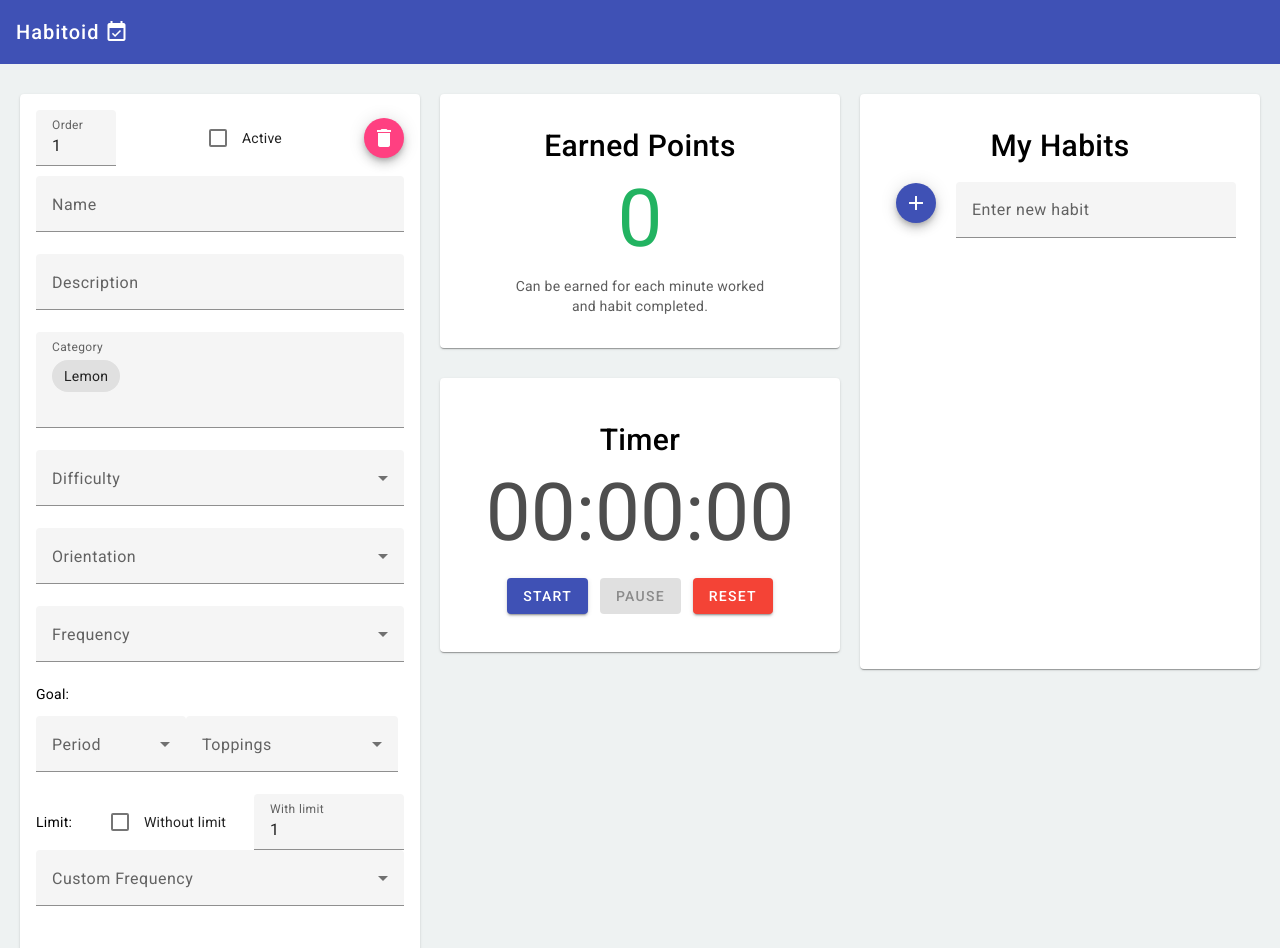
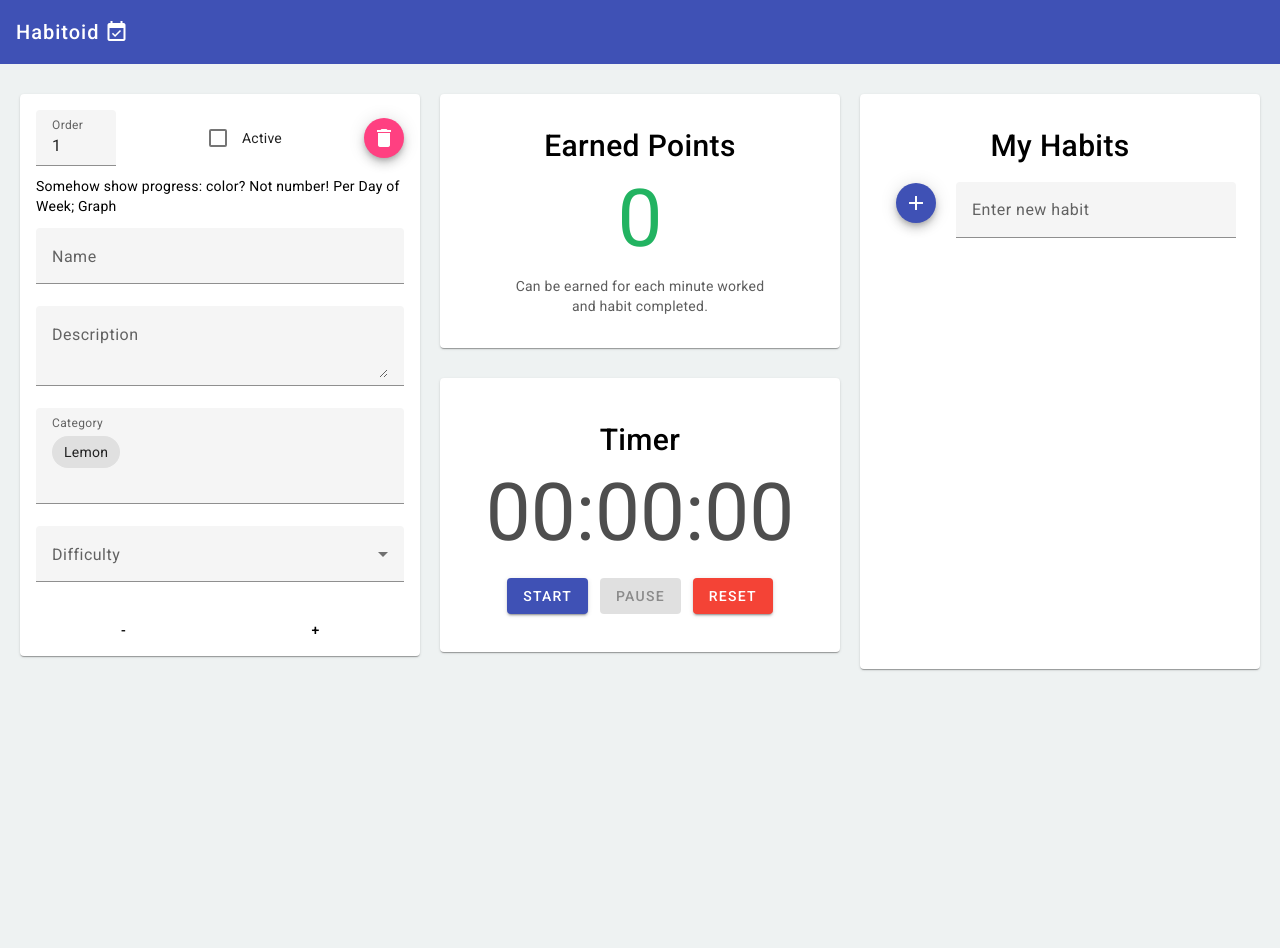
Before and after one commit to johannesstroebele91/habitoid, an Angular app: page /home/1 in a window 1280 px wide. Shown: the top 948 px of the page. After the commit the page ends 800 px from the top, so only its background shows below. Built offline with nearby package versions, Linux system fonts and the light colour scheme.

Commit message:
Reduce options to the ones for the first iteration for ideal

```diff
--- a/src/app/components/ideal.component.ts
+++ b/src/app/components/ideal.component.ts
@@ -39,6 +39,8 @@ import {COMMA, ENTER} from "@angular/cdk/keycodes";
           </button>
         </div>
 
+        <p>Somehow show progress: color? Not number! Per Day of Week; Graph</p>
+
         <mat-form-field style="width: 100%">
           <mat-label>Name</mat-label>
           <input matInput>
@@ -46,7 +48,7 @@ import {COMMA, ENTER} from "@angular/cdk/keycodes";
 
         <mat-form-field style="width: 100%">
           <mat-label>Description</mat-label>
-          <input matInput>
+          <textarea matInput></textarea>
         </mat-form-field>
 
         <mat-form-field style="width: 100%">
@@ -86,67 +88,6 @@ import {COMMA, ENTER} from "@angular/cdk/keycodes";
             <mat-option value="two">Difficult</mat-option>
           </mat-select>
         </mat-form-field>
-
-        <mat-form-field style="width: 100%">
-          <mat-label>Orientation</mat-label>
-          <mat-select>
-            <mat-option value="one">Frequency</mat-option>
-            <mat-option value="one">Positive</mat-option>
-            <mat-option value="two">Negative</mat-option>
-            <mat-option value="two">Positive and Negative</mat-option>
-          </mat-select>
-        </mat-form-field>
-
-        <mat-form-field style="width: 100%">
-          <mat-label>Frequency</mat-label>
-          <mat-select>
-            <mat-option value="one">Everyday</mat-option>
-            <mat-option value="two">Weekly</mat-option>
-            <mat-option value="two">Monthly</mat-option>
-            <mat-option value="two">Custom</mat-option>
-          </mat-select>
-        </mat-form-field>
-
-        <!-- If "CUSTOM" is chosen for frequency-->
-        <div>
-          <p>Goal:</p>
-          <mat-form-field style="width: 150px">
-            <mat-label>Period</mat-label>
-            <mat-select>
-              <mat-option value="one">Day</mat-option>
-              <mat-option value="two">Week</mat-option>
-              <mat-option value="two">Month</mat-option>
-            </mat-select>
-          </mat-form-field>
-          <mat-form-field>
-            <mat-label>Toppings</mat-label>
-            <mat-select [formControl]="days" multiple>
-              @for (day of dayList; track day) {
-                <mat-option [value]="day">{{ day }}</mat-option>
-              }
-            </mat-select>
-          </mat-form-field>
-        </div>
-
-        <div style="display: flex; align-items: center; justify-content: space-between;">
-          <span>Limit:</span>
-          <mat-checkbox>Without limit</mat-checkbox>
-          <mat-form-field style="width: 150px" subscriptSizing="dynamic">
-            <mat-label>With limit</mat-label>
-            <input type="number" matInput [value]="1">
-          </mat-form-field>
-        </div>
-
-        <mat-form-field style="width: 100%">
-          <mat-label>Custom Frequency</mat-label>
-          <mat-select>
-            <mat-option value="one">Everyday</mat-option>
-            <mat-option value="two">Weekly</mat-option>
-            <mat-option value="two">Monthly</mat-option>
-            <mat-option value="two">Custom</mat-option>
-          </mat-select>
-        </mat-form-field>
-
 
       </mat-card-content>
       <mat-card-actions style="display: flex; justify-content: space-around;
```
